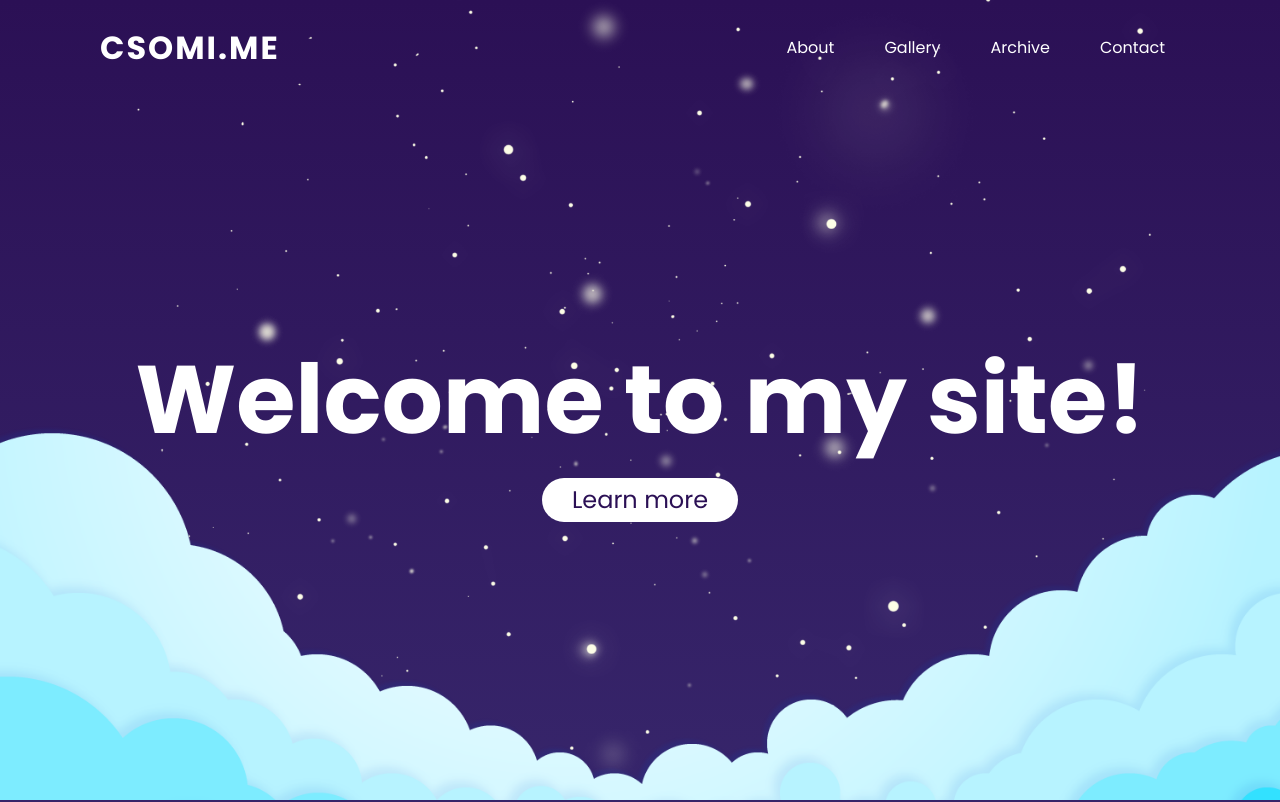
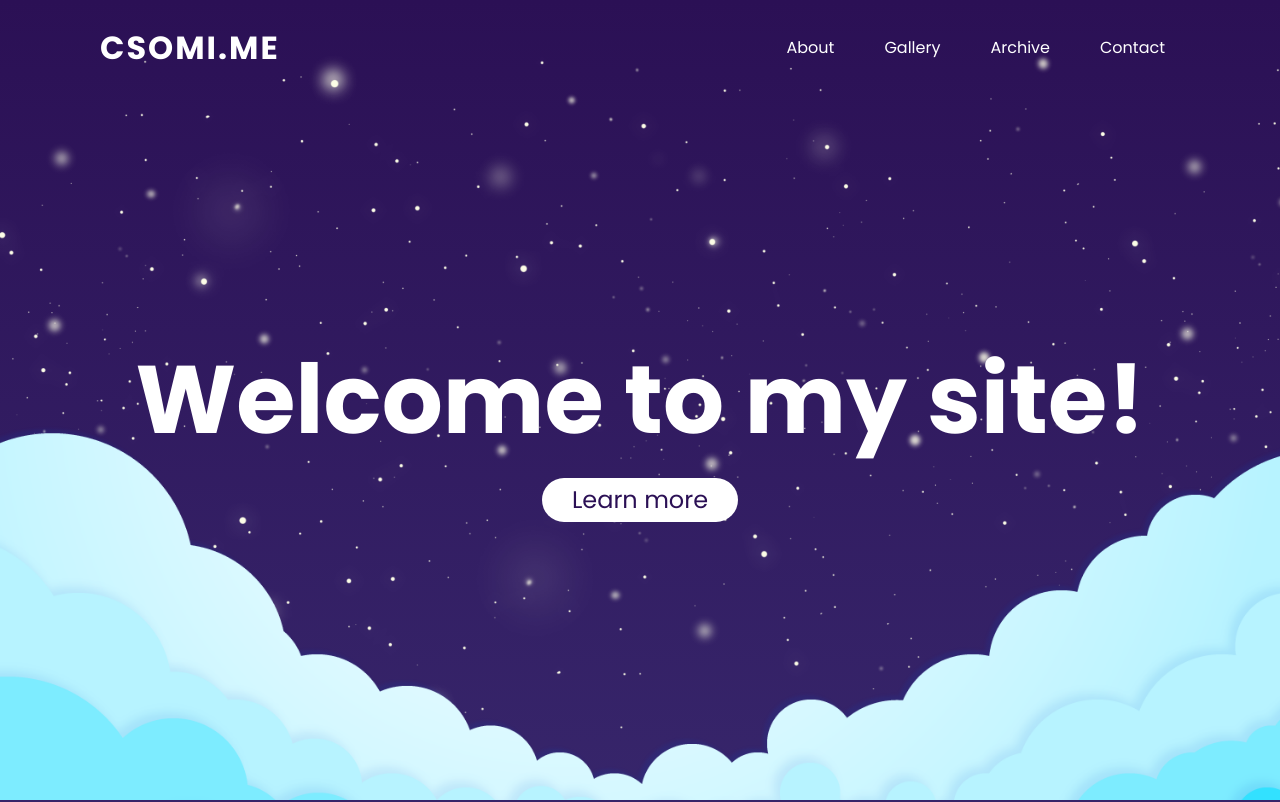
Before and after one commit to lordcsomi/lordcsomi.github.io, a plain HTML site: page index.html in a window 1280 px wide. Shown: the top 802 px of the page. Drawn offline with Linux system fonts and the light colour scheme; a web font is replaced by a local one.

Commit message:
smaller stars

```diff
--- a/css/style.css
+++ b/css/style.css
@@ -78,6 +78,7 @@ section img {
   object-fit: cover;
   pointer-events: none;
 }
+
 
 #text {
   position: absolute;
--- a/index.html
+++ b/index.html
@@ -23,7 +23,7 @@
 		</ul>
 	</header>
 	<section>
-		<img src="images/stars.png" alt="stars" id="particles">
+		<img src="images/stars2.png" alt="stars" id="particles">
 		<img src="images/clouds.png" alt="clouds" id="clouds">
 		<!--<img src="images/island.png" alt="small island in a lake" id="island">-->
 		<h2 id="text">Welcome to my site!</h2>
```
